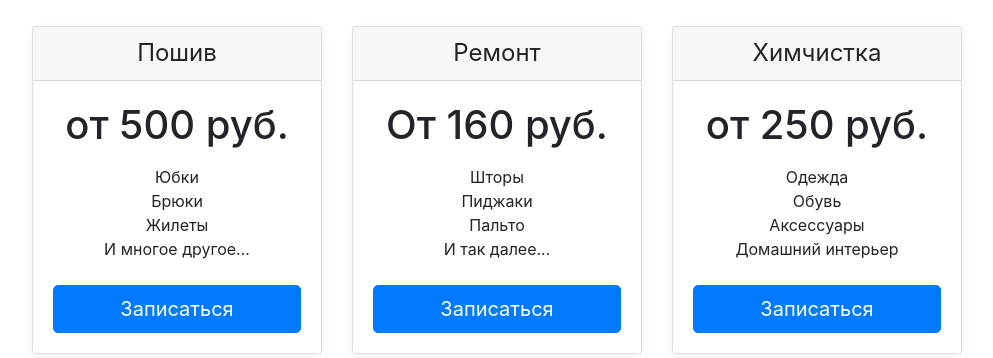
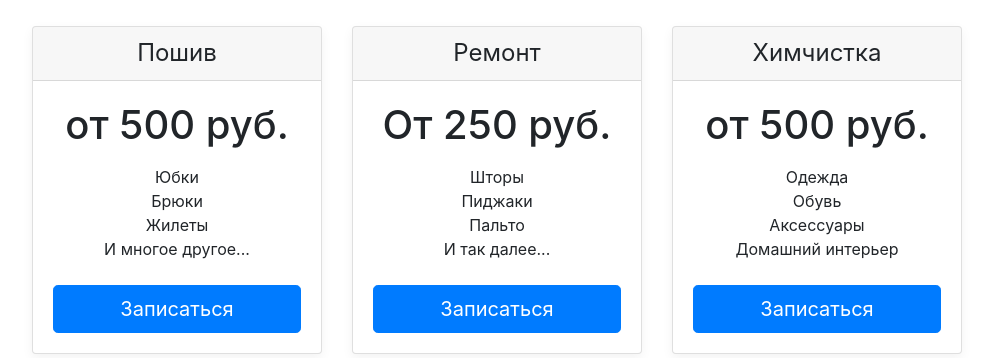
Before and after one commit to algorithm-ssau/sewingStudio, a Django app: page / in a window 1280 px wide. Shown: the part 427-785 px from the top of the page, without its empty margins (143-1136 px from the left). Run offline with Django 3.2, Linux system fonts and the light colour scheme; some libraries are stand-ins or nearby versions.

Commit message:
Update index.html

```diff
--- a/templates/landing/index.html
+++ b/templates/landing/index.html
@@ -58,7 +58,7 @@
             <h4 class="my-0 font-weight-normal">Ремонт</h4>
           </div>
           <div class="card-body">
-            <h1 class="card-title pricing-card-title">От 160 руб.<small class="text-muted"></small></h1>
+            <h1 class="card-title pricing-card-title">От 250 руб.<small class="text-muted"></small></h1>
             <ul class="list-unstyled mt-3 mb-4">
               <li>Шторы</li>
               <li>Пиджаки</li>
@@ -73,7 +73,7 @@
             <h4 class="my-0 font-weight-normal">Химчистка</h4>
           </div>
           <div class="card-body">
-            <h1 class="card-title pricing-card-title">от 250 руб. <small class="text-muted"></small></h1>
+            <h1 class="card-title pricing-card-title">от 500 руб. <small class="text-muted"></small></h1>
             <ul class="list-unstyled mt-3 mb-4">
               <li>Одежда</li>
               <li>Обувь</li>
```
